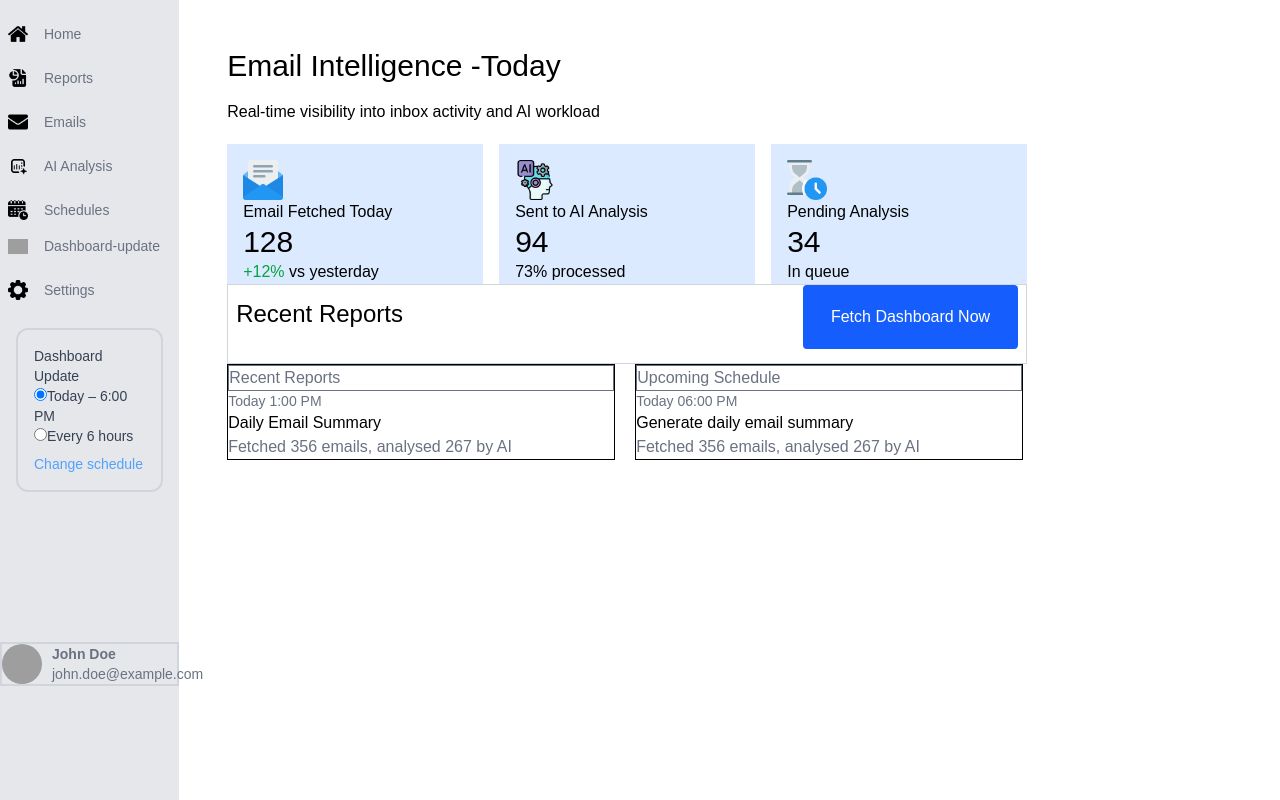
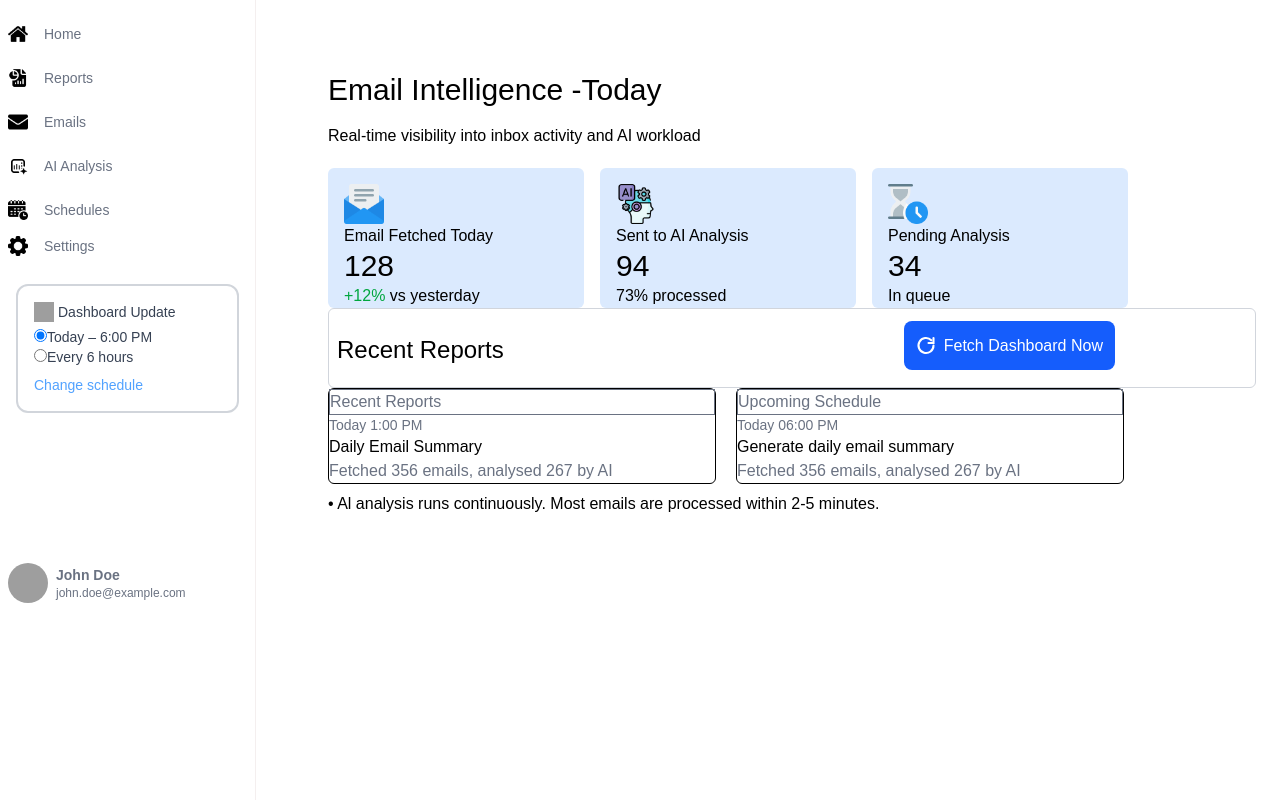
Before and after one commit to AbhishekRaj0037/AI-Business-Automation-Tool, a Next.js app in the folder frontend/: page /dashboard in a window 1280 px wide. Built offline with nearby package versions, Linux system fonts and the light colour scheme; grey boxes are pictures that could not be loaded.

Commit message:
Trying to fix dashboard mobile view

```diff
--- a/frontend/app/(dashboard)/dashboard/page.tsx
+++ b/frontend/app/(dashboard)/dashboard/page.tsx
@@ -1,5 +1,5 @@
 import Image from "next/image";
-
+import Link from "next/link";
 const DashboardPage = () => {
   return (
     <div>
@@ -9,8 +9,8 @@ const DashboardPage = () => {
       <div className="text-black text-l pl-12 pt-4">
         Real-time visibility into inbox activity and AI workload
       </div>
-      <div className="flex pl-12 gap-4 pt-5">
-        <div className="bg-blue-100 p-4 text-black w-64 h-35">
+      <div className="flex pl-12 gap-4 pt-5 ">
+        <div className="rounded-md bg-blue-100 p-4 text-black w-64 h-35">
           <Image src="/email.png" alt="" width={40} height={40} />
           <div>Email Fetched Today</div>
           <div className="text-3xl">128</div>
@@ -18,7 +18,7 @@ const DashboardPage = () => {
             <span className="text-green-600">+12%</span> vs yesterday
           </div>
         </div>
-        <div className="bg-blue-100  p-4 text-black w-64 h-35">
+        <div className="rounded-md bg-blue-100  p-4 text-black w-64 h-35">
           <Image
             src="/artificial-intelligence.png"
             alt=""
@@ -29,7 +29,7 @@ const DashboardPage = () => {
           <div className="text-3xl">94</div>
           <div>73% processed</div>
         </div>
-        <div className="bg-blue-100  p-4 text-black w-64 h-35">
+        <div className="rounded-md bg-blue-100  p-4 text-black w-64 h-35">
           <Image src="/sand-clock.png" alt="" width={40} height={40} />
           <div>Pending Analysis</div>
           <div className="text-3xl">34</div>
@@ -37,17 +37,42 @@ const DashboardPage = () => {
         </div>
       </div>
       <div className="pl-12">
-        <div className="border text-black border-gray-300 h-20">
+        <div className="border text-black border-gray-300 h-20 rounded-md">
           <span className="text-2xl pl-2">Recent Reports</span>
           <span className="pl-100">
-            <button className="bg-blue-600 text-white px-7 py-5 rounded">
+            <Link
+              href="/update-dashboard"
+              className="bg-blue-600 text-white px-3 py-3 rounded-lg inline-flex items-center gap-2 hover:bg-blue-700 transition mt-3"
+            >
+              <div className="flex items-center justify-center">
+                <svg
+                  className="center"
+                  width="20"
+                  height="25"
+                  viewBox="0 0 24 24"
+                  fill="none"
+                >
+                  <path
+                    d="M21 12a9 9 0 1 1-2.64-6.36"
+                    stroke="currentColor"
+                    strokeWidth="2.5"
+                    strokeLinecap="round"
+                  />
+                  <path
+                    d="M21 3v6h-6"
+                    stroke="currentColor"
+                    strokeWidth="2.5"
+                    strokeLinecap="round"
+                  />
+                </svg>
+              </div>
               Fetch Dashboard Now
-            </button>
+            </Link>
           </span>
         </div>
       </div>
       <div className="flex text-black pl-12 gap-5">
-        <div className="border w-97">
+        <div className="border w-97 rounded-md">
           <div className="text-gray-500 border">Recent Reports</div>
           <div className="text-sm text-gray-500">Today 1:00 PM</div>
           <div>Daily Email Summary</div>
@@ -55,7 +80,7 @@ const DashboardPage = () => {
             Fetched 356 emails, analysed 267 by AI
           </div>
         </div>
-        <div className="border w-97">
+        <div className="border w-97 rounded-md">
           <div className="text-gray-500 border">Upcoming Schedule</div>
           <div className="text-sm text-gray-500">Today 06:00 PM</div>
           <div>Generate daily email summary</div>
@@ -64,6 +89,10 @@ const DashboardPage = () => {
           </div>
         </div>
       </div>
+      <p className="text-black pl-12 pt-2">
+        • Al analysis runs continuously. Most emails are processed within 2-5
+        minutes.
+      </p>
     </div>
   );
 };
--- a/frontend/app/(dashboard)/layout.tsx
+++ b/frontend/app/(dashboard)/layout.tsx
@@ -9,11 +9,13 @@ export default function DashboardLayout({
 }>) {
   return (
     <div className="h-screen flex">
-      <div className="w-[14%] md:w-[8%] lg:w-[16%] xl:w-[14%] bg-gray-200">
+      <aside className="w-64 border-r">
         <Menubar />
-      </div>
+      </aside>
 
-      {children}
+      <main className="flex-1 flex justify-center overflow-y-auto p-6">
+        <div className="w-full max-w-6xl">{children}</div>
+      </main>
     </div>
   );
 }
--- a/frontend/app/globals.css
+++ b/frontend/app/globals.css
@@ -35,11 +35,10 @@ body {
 }
 
 .user {
-  border: 2px solid #d1d5db;
-  margin-top: auto;
   display: flex;
   align-items: center;
   gap: 10px;
+  padding-left: 5px;
 }
 
 .user img {
--- a/frontend/components/Menubar.tsx
+++ b/frontend/components/Menubar.tsx
@@ -36,11 +36,6 @@ const menuItems = [
     title: "Dashboard-update-status",
     items: [
       {
-        icon: "/refresh-icon.png",
-        label: "Dashboard-update",
-        href: "/",
-      },
-      {
         icon: "/settings-icon.png",
         label: "Settings",
         href: "/settings",
@@ -68,8 +63,13 @@ const Menubar = () => {
           })}
         </div>
       ))}
-      <div className="box text-gray-700">
-        <h4>Dashboard Update</h4>
+      <div className="hidden lg:block box text-gray-700">
+        <h4>
+          <span className="inline-flex gap-1">
+            <Image src="/refresh-icon.png" alt="" width={20} height={20} />
+            Dashboard Update
+          </span>
+        </h4>
         <div>
           <label className="radio">
             <input type="radio" name="update" checked />
@@ -88,11 +88,14 @@ const Menubar = () => {
           <Link href="/change-schedule">Change schedule</Link>
         </div>
       </div>
-      <div className="user text-gray-500">
-        <img src="https://i.pravatar.cc/40" />
-        <div>
+      <div className="mt-auto flex items-center gap-2 px-2 text-gray-500">
+        <img
+          src="https://i.pravatar.cc/40"
+          className="w-10 h-10 rounded-full"
+        />
+        <div className="hidden lg:block">
           <strong>John Doe</strong>
-          <p>john.doe@example.com</p>
+          <p className="text-xs">john.doe@example.com</p>
         </div>
       </div>
     </div>
```
